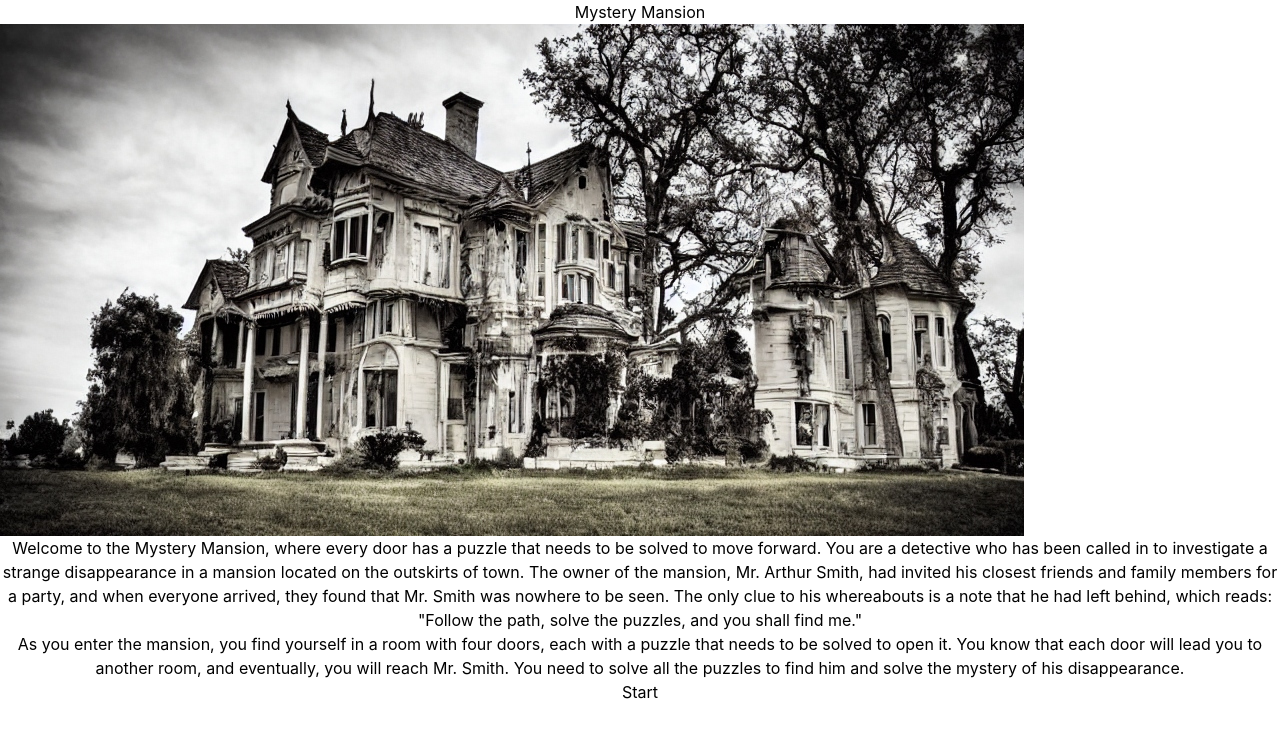
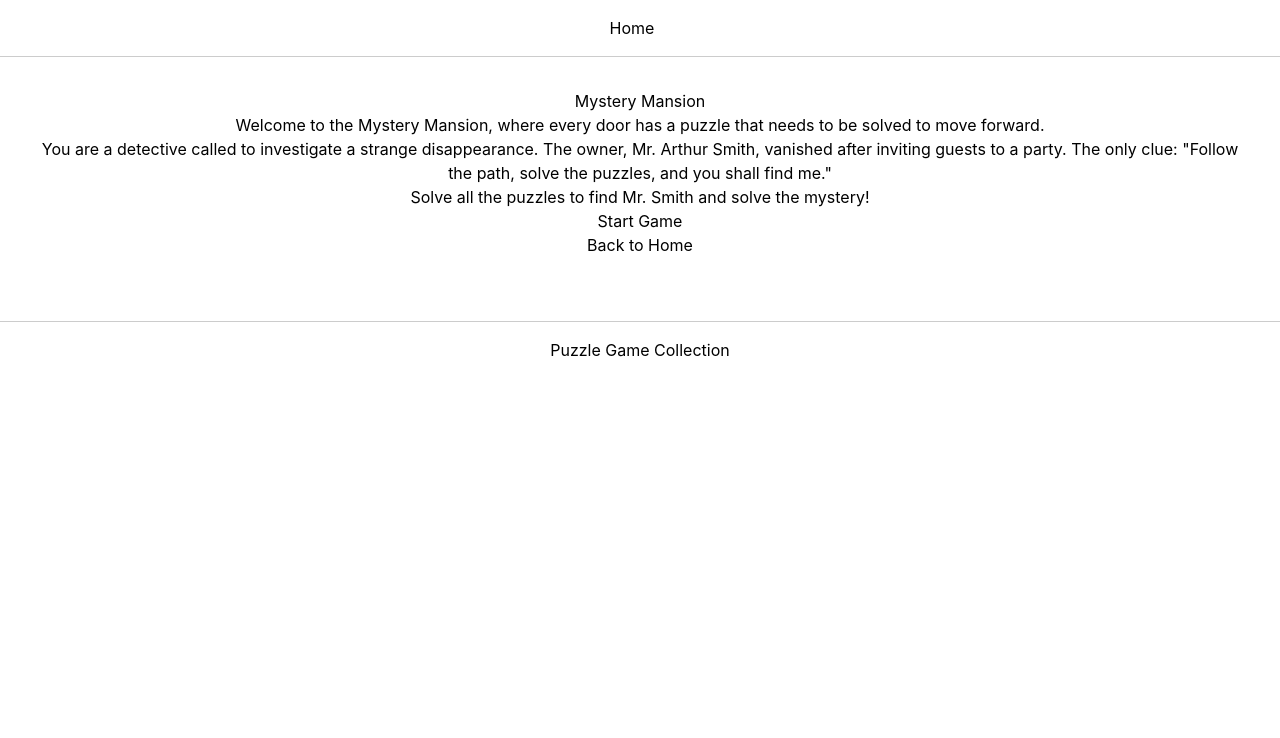
Before and after one commit to nandan-varma/puzzle, a Next.js app: page /story in a window 1280 px wide. Shown: the top 738 px of the page. Built offline with nearby package versions, Linux system fonts and the light colour scheme.

Commit message:
refactor: remove unused accuracy page, fix story, improve layout
- Remove unused app/accuracy/page.tsx
- Fix story page broken link (/puzzle-1 -> /memory)
- Add header/footer to layout for consistent navigation
- Add Back to Home link to story

```diff
--- a/app/accuracy/page.tsx
+++ /dev/null
@@ -1,3 +0,0 @@
-export default function Accuracy() {
-  return null;
-}
--- a/app/layout.tsx
+++ b/app/layout.tsx
@@ -1,9 +1,13 @@
 import type { Metadata } from 'next';
+import Link from 'next/link';
 import '@/styles/globals.css';
 
 export const metadata: Metadata = {
   title: 'Puzzle Game',
   description: 'A collection of brain games',
+  icons: {
+    icon: '/favicon.ico',
+  },
 };
 
 export default function RootLayout({
@@ -13,7 +17,25 @@ export default function RootLayout({
 }) {
   return (
     <html lang="en">
-      <body>{children}</body>
+      <body>
+        <header style={{ padding: '1rem', borderBottom: '1px solid #ccc' }}>
+          <nav>
+            <Link href="/" style={{ marginRight: '1rem' }}>
+              Home
+            </Link>
+          </nav>
+        </header>
+        <main style={{ padding: '2rem' }}>{children}</main>
+        <footer
+          style={{
+            padding: '1rem',
+            borderTop: '1px solid #ccc',
+            marginTop: '2rem',
+          }}
+        >
+          <p>Puzzle Game Collection</p>
+        </footer>
+      </body>
     </html>
   );
 }
--- a/app/memory/page.tsx
+++ b/app/memory/page.tsx
@@ -1,8 +1,8 @@
 'use client';
 
+import Link from 'next/link';
 import { useRouter } from 'next/navigation';
 import { useEffect, useState } from 'react';
-import Link from 'next/link';
 
 interface Card {
   value: string;
--- a/app/story/page.tsx
+++ b/app/story/page.tsx
@@ -1,44 +1,32 @@
 import type { Metadata } from 'next';
 import Link from 'next/link';
+import '@/styles/globals.css';
 
 export const metadata: Metadata = {
   title: 'Mystery Mansion',
+  description: 'Solve puzzles to find the missing person',
 };
 
 export default function Story() {
   return (
     <div>
-      <div className="header">
       <h1>Mystery Mansion</h1>
-        <img src="/mansion.jpg" alt="Mansion" />
-      </div>
-      <div className="description">
       <p>
-          Welcome to the Mystery Mansion, where every door has a puzzle that
-          needs to be solved to move forward. You are a detective who has been
-          called in to investigate a strange disappearance in a mansion located
-          on the outskirts of town. The owner of the mansion, Mr. Arthur Smith,
-          had invited his closest friends and family members for a party, and
-          when everyone arrived, they found that Mr. Smith was nowhere to be
-          seen. The only clue to his whereabouts is a note that he had left
-          behind, which reads: "Follow the path, solve the puzzles, and you
-          shall find me."
+        Welcome to the Mystery Mansion, where every door has a puzzle that needs
+        to be solved to move forward.
       </p>
       <p>
-          As you enter the mansion, you find yourself in a room with four doors,
-          each with a puzzle that needs to be solved to open it. You know that
-          each door will lead you to another room, and eventually, you will
-          reach Mr. Smith. You need to solve all the puzzles to find him and
-          solve the mystery of his disappearance.
+        You are a detective called to investigate a strange disappearance. The
+        owner, Mr. Arthur Smith, vanished after inviting guests to a party. The
+        only clue: &quot;Follow the path, solve the puzzles, and you shall find
+        me.&quot;
       </p>
-      </div>
-      <div className="start-button">
-        <Link href="/puzzle-1">
-          <button type="button" className="button">
-            Start
-          </button>
+      <p>Solve all the puzzles to find Mr. Smith and solve the mystery!</p>
+      <Link href="/memory">
+        <button type="button">Start Game</button>
       </Link>
-      </div>
+      <br></br>
+      <Link href="/">Back to Home</Link>
     </div>
   );
 }
```
Also changed, not shown: 1 other file (tests, documents, lock files or other folders). Lines whose indentation alone changed are shown as unchanged.
